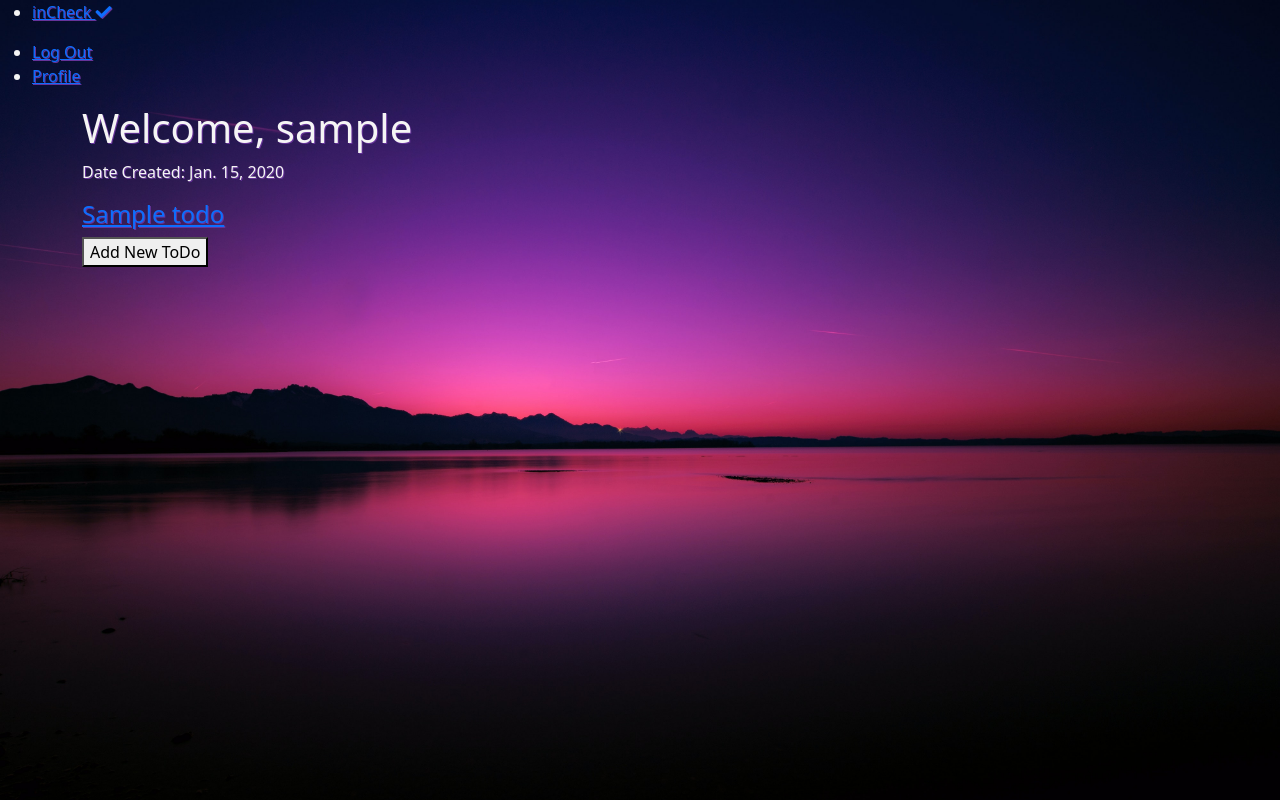
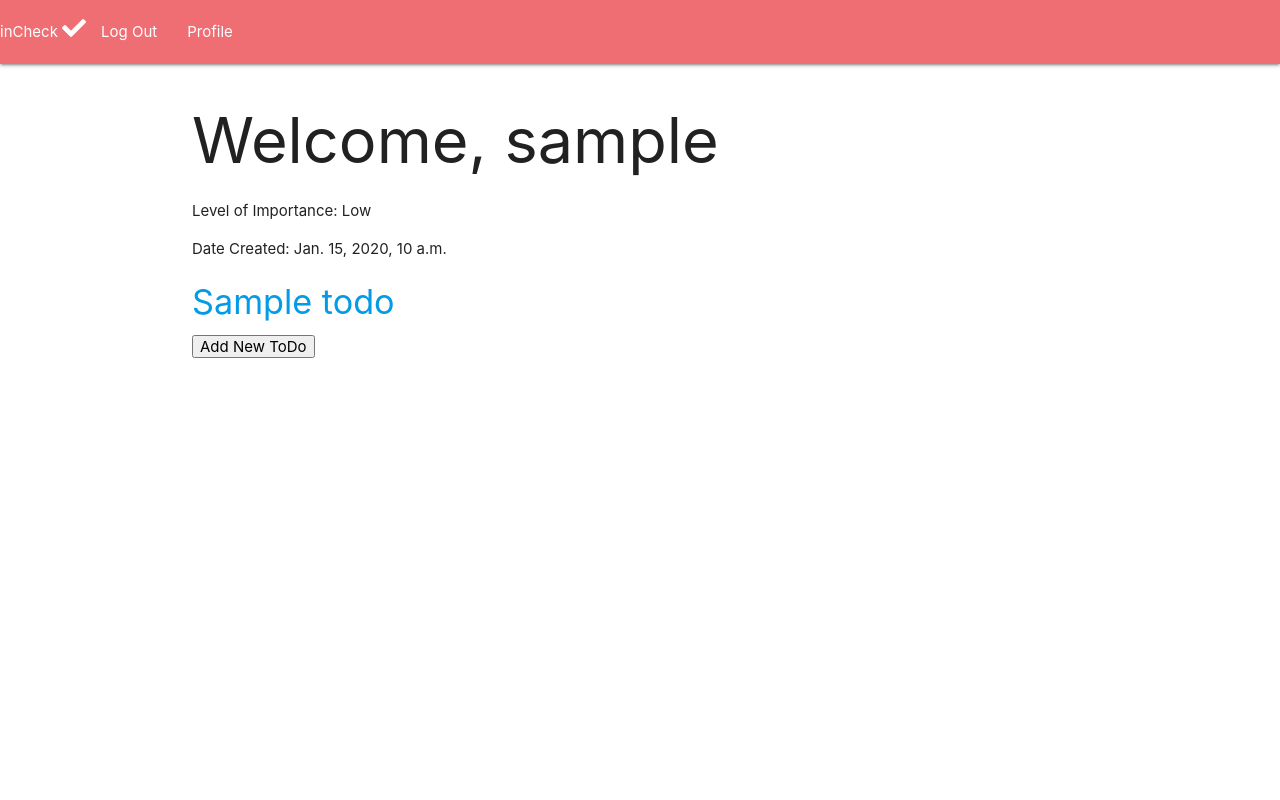
Before and after one commit to BrittanyMBui/inCheck-app, a Django app: page /incheck/ in a window 1280 px wide. Run offline with Django 3.2, Linux system fonts and the light colour scheme; a user stored in the database is signed in; tables that the repository leaves empty hold one stand-in row (values such as "Sample post").

Commit message:
Adds default date-created value, adds Materialize CSS, adds a datepicker for the due date

```diff
--- a/main_app/forms.py
+++ b/main_app/forms.py
@@ -4,4 +4,4 @@ from .models import ToDo
 class ToDoForm (forms.ModelForm):
     class Meta:
         model = ToDo
-        fields = ['name', 'date_created', 'title', 'due_date', 'body']
+        fields = ['name', 'date_created', 'title', 'importance', 'due_date', 'body']
--- a/main_app/models.py
+++ b/main_app/models.py
@@ -1,5 +1,5 @@
 from django.db import models
-from datetime import date
+from datetime import datetime
 from django.contrib.auth.models import User
 
 # Create your models here.
@@ -12,6 +12,13 @@ TITLES = (
     ('T', 'Trips'),
     ('M', 'Misc')
 )
+
+IMPORTANCE = (
+    ('L', 'Low'),
+    ('M', 'Moderate'),
+    ('H', 'High'),
+)
+
 class ToDo(models.Model):
     name = models.CharField(max_length=100)
     title = models.CharField(
@@ -19,7 +26,12 @@ class ToDo(models.Model):
         choices=TITLES,
         default=TITLES[0][0]
         )
-    date_created = models.DateField()
+    importance = models.CharField(
+        max_length=1,
+        choices=IMPORTANCE,
+        default=IMPORTANCE[0][0]
+    )
+    date_created = models.DateTimeField(default=datetime.now)
     due_date = models.DateField()
     body = models.CharField(max_length=250)
     user = models.ForeignKey(User, on_delete=models.CASCADE)
@@ -29,21 +41,3 @@ class ToDo(models.Model):
 
     class Meta:
         ordering = ['-date_created']
-
-IMPORTANCE = (
-    ('L', 'Low'),
-    ('M', 'Moderate'),
-    ('H', 'High'),
-)
-
-class Importance(models.Model):
-    importance = models.CharField(
-        max_length=1,
-        choices=IMPORTANCE,
-        default=IMPORTANCE[0][0]
-    )
-
-    todo = models.ForeignKey(ToDo, on_delete=models.CASCADE)
-
-    def __str__(self):
-        return f'{self.get_importance_display()}'
--- a/main_app/static/css/style.css
+++ b/main_app/static/css/style.css
@@ -1,8 +1,7 @@
 body {
     height: 100vh;
-    background-image: url('/static/images/incheckbg.jpg');
+    /* background-image: url('/static/images/incheckbg.jpg');
     background-size: cover;
-    background-repeat: no-repeat;
-    color: whitesmoke;
-    text-shadow: 1px 1px rebeccapurple;
+    background-repeat: no-repeat; */
+    /* text-shadow: 1px 1px rebeccapurple; */
 }
--- a/main_app/templates/base.html
+++ b/main_app/templates/base.html
@@ -5,27 +5,29 @@
 <head>
     <meta charset="UTF-8">
     <meta name="viewport" content="width=device-width, initial-scale=1.0">
-    <!-- BOOTSTRAP -->
-    <link href="https://cdn.jsdelivr.net/npm/bootstrap@5.0.0-beta2/dist/css/bootstrap.min.css" rel="stylesheet" integrity="sha384-BmbxuPwQa2lc/FVzBcNJ7UAyJxM6wuqIj61tLrc4wSX0szH/Ev+nYRRuWlolflfl" crossorigin="anonymous">
+    <!-- MATERIALIZE CSS -->
+    <link rel="stylesheet" href="https://cdnjs.cloudflare.com/ajax/libs/materialize/1.0.0/css/materialize.min.css">
     <!-- FONT AWESOME -->
     <link rel="stylesheet" href="https://use.fontawesome.com/releases/v5.15.2/css/all.css" integrity="sha384-vSIIfh2YWi9wW0r9iZe7RJPrKwp6bG+s9QZMoITbCckVJqGCCRhc+ccxNcdpHuYu" crossorigin="anonymous">
     <link rel="stylesheet" type="text/css" href="{% static 'css/style.css' %}">
+    <!-- MATERIALIZE JS -->
+    <script src="https://cdnjs.cloudflare.com/ajax/libs/materialize/1.0.0/js/materialize.min.js"></script>
     <title>inCheck</title>
 </head>
 <body>
     <header>
         <nav>
             <ul>
-                <li><a href="/">inCheck <i class="fas fa-check"></i></a></li>
+                <li>inCheck <i class="fas fa-check"></i></li>
             </ul>
             <ul>
                 {% if user.is_authenticated %}
                 <li><a href="{% url 'logout' %}">Log Out</a></li>
                 <li><a href="{% url 'incheck_index' %}">Profile</a></li>
                 {% else %}
-                <li><a href="/">Home</a></li>
-                <li><a href="{% url 'login' %}">Log In</a></li>
-                <li><a href="{% url 'signup' %}">Sign Up</a></li>
+                <li><a href="/">Home</a>
+                <a href="{% url 'login' %}">Log In</a>
+                <a href="{% url 'signup' %}">Sign Up</a></li>
                 {% endif %}
             </ul>
         </nav>
@@ -35,6 +37,4 @@
         {% endblock %}
     </main>
 </body>
-<!-- BOOTSTRAP -->
-<script src="https://cdn.jsdelivr.net/npm/bootstrap@5.0.0-beta2/dist/js/bootstrap.bundle.min.js" integrity="sha384-b5kHyXgcpbZJO/tY9Ul7kGkf1S0CWuKcCD38l8YkeH8z8QjE0GmW1gYU5S9FOnJ0" crossorigin="anonymous"></script>
 </html>
--- a/main_app/templates/incheck_index.html
+++ b/main_app/templates/incheck_index.html
@@ -4,6 +4,7 @@
 <h1>Welcome, {{ request.user.username }}</h1>
 
 {% for todo in todos %}
+    <p>Level of Importance: {{ todo.get_importance_display }}</p>
     <p>Date Created: {{ todo.date_created }}</p>
     <a href="{% url 'view_todo' todo.id %}">
         <h4>{{ todo.name }}</h4>
--- a/main_app/templates/todos/view_todo.html
+++ b/main_app/templates/todos/view_todo.html
@@ -6,6 +6,7 @@
     <h1>{{ todo.name }}</h1>
     <p>Date Created: {{ todo.date_created }}</p>
     <p>Category: {{ todo.get_title_display }}</p>
+    <p>Level of Importance: {{ todo.get_importance_display }}</p>
     <p>Description: {{ todo.body }}</p>
     <p>Due: {{ todo.due_date }}</p>
 </div>
```
Also changed, not shown: main_app/templates/todos/create_todo.html (+10 -0 lines), main_app/migrations/0007_auto_20210224_1943.py (added), main_app/migrations/0008_auto_20210228_2110.py (added).
